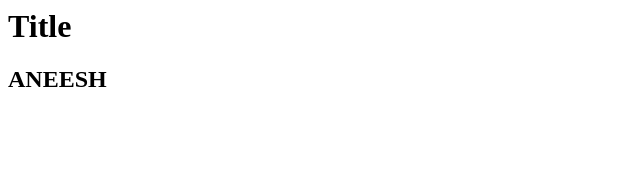
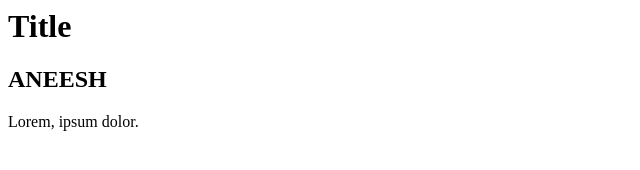
Before and after one commit to SajinParameswaran/test, a plain HTML site: page test.html in a window 1280 px wide. Shown: the whole page, without its empty margins (0-640 px from the left). Drawn offline with Linux system fonts and the light colour scheme.

Commit message:
span added

```diff
--- a/test.html
+++ b/test.html
@@ -7,5 +7,6 @@
 <body>
     <h1>Title</h1>
     <h2>ANEESH</h2>
+    <span>Lorem, ipsum dolor.</span>
 </body>
 </html>
```
